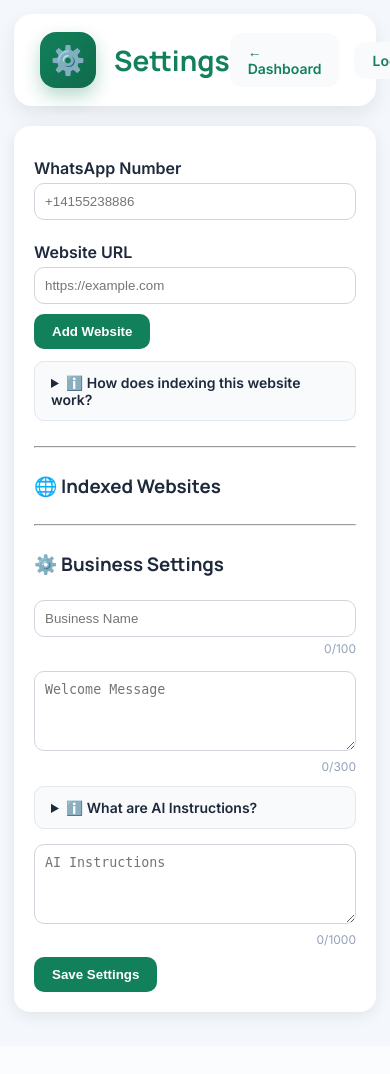
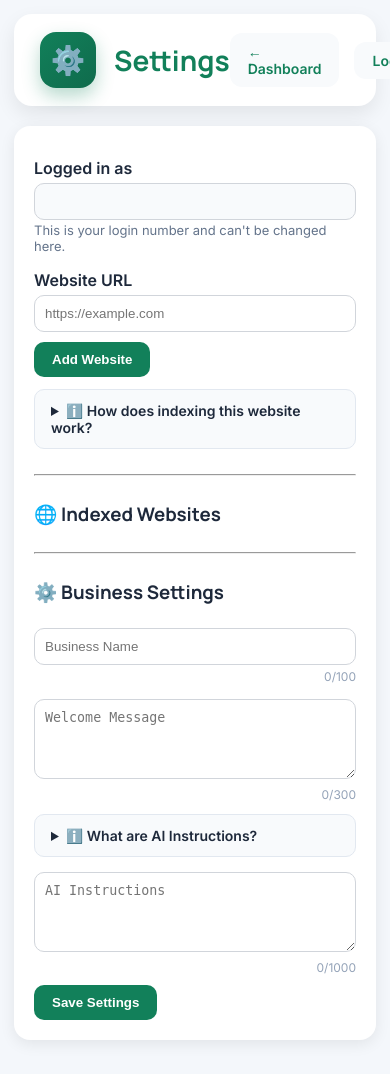
Before and after one commit to samramkumarqa/whatspilot-business-template, a Python web app: template templates/settings.html in a window 390 px wide; the page is wider, and only the part inside the window is pictured. Before the commit the page ends 1020 px from the top of that part, so only its background shows below. Run offline with Jinja, Linux system fonts and the light colour scheme; the template is opened without the code that fills it, so the values that code supplies are empty.

Commit message:
Make the login-identity field on Settings read-only, fix its label
The #userId input was labeled 'WhatsApp Number' and fully editable, but
it's actually the session's login identity (auth.py's docstring even
calls it 'the hidden #userId input' - it was apparently meant to be
invisible). It's also what every action on this page (add website,
save settings, reindex) sends as the user_id to identify the business.

Editing it never actually changed anything - enforce_tenant_access()
checks the real session, not this field - so a business owner who
edited it (reasonably, given the label and that it looked editable)
would just get confusing 403s on every subsequent action.

Relabeled to 'Logged in as', made read-only, added a hint explaining
it can't be changed here, and removed the now-dead sanitizePhoneInput()
that only this field used.

```diff
--- a/templates/settings.html
+++ b/templates/settings.html
@@ -246,6 +246,14 @@ button:disabled {
   color: var(--color-gray-500);
 
   cursor: not-allowed;
+}
+
+input:read-only {
+  background: var(--color-gray-50);
+
+  color: var(--color-gray-500);
+
+  cursor: default;
 }
 
 button:disabled:hover {
@@ -514,17 +522,27 @@ textarea.field-invalid {
     <!-- User Settings -->
     <!-- ========================= -->
 
-    <label>WhatsApp Number</label>
+    <label>Logged in as</label>
 
+    <!-- This is your login identity (the number you used for OTP login),
+         NOT your business's outbound WhatsApp number - that's configured
+         separately via Twilio/provisioning, not here. It's also what every
+         action on this page (add website, save settings, reindex) sends
+         as the user_id to identify your business - read-only because
+         editing it can't actually change anything (the backend checks
+         your real session, not this field - see auth.py's
+         enforce_tenant_access) and would just cause confusing 403s. -->
     <input
         id="userId"
         value="{{ user_id or '' }}"
-        placeholder="+14155238886"
+        readonly
         maxlength="16"
         inputmode="tel"
-        oninput="sanitizePhoneInput(this)"
     >
     <div id="userIdError" class="field-error"></div>
+    <p style="color:var(--color-gray-600); font-size:13px; margin:-8px 0 16px;">
+        This is your login number and can't be changed here.
+    </p>
 
     <label>Website URL</label>
 
@@ -717,20 +735,6 @@ function updateCharCounter(fieldId) {
 
     counter.textContent = `${len}/${max}`;
     counter.classList.toggle("char-counter-limit", len >= max);
-
-}
-
-// WhatsApp Number: digits only, with an optional single leading "+" -
-// strips letters, spaces, and punctuation as they're typed rather than
-// only complaining after the fact.
-function sanitizePhoneInput(el) {
-
-    const hasLeadingPlus = el.value.startsWith("+");
-    const digits = el.value.replace(/[^0-9]/g, "");
-
-    el.value = (hasLeadingPlus ? "+" : "") + digits;
-
-    clearFieldError("userId");
 
 }
 
```
